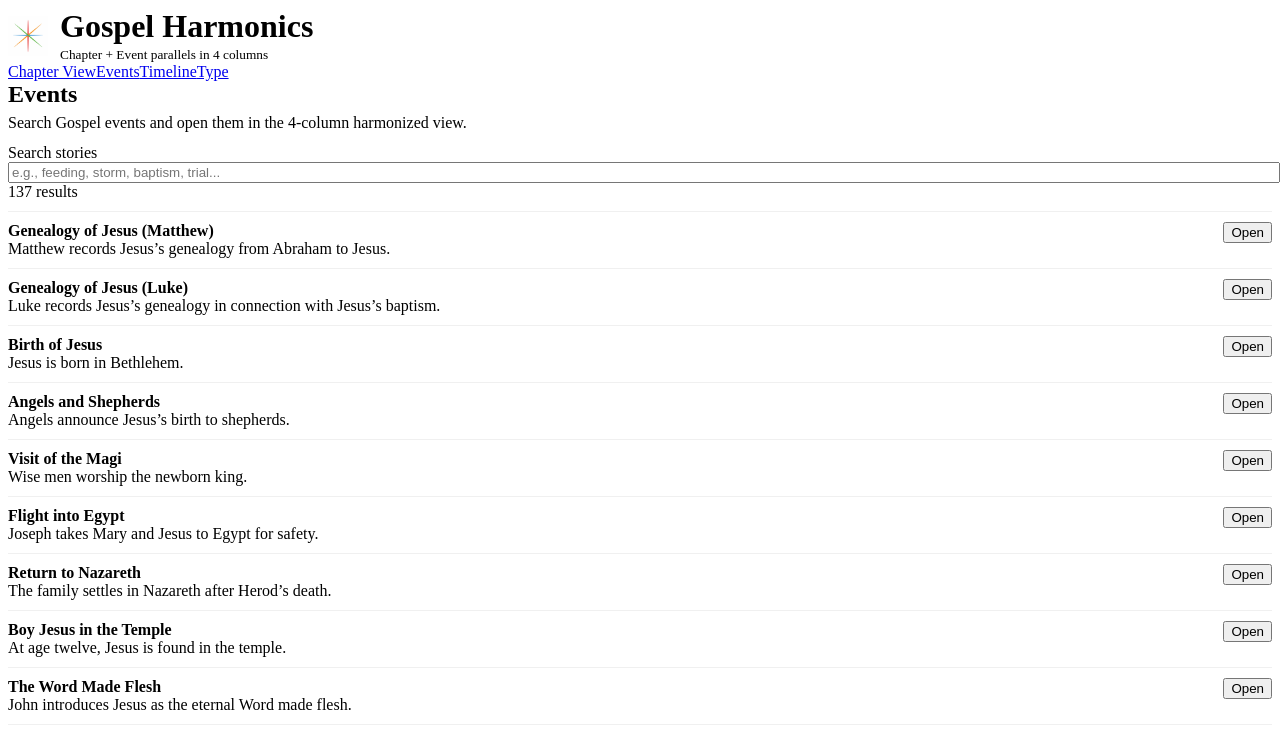
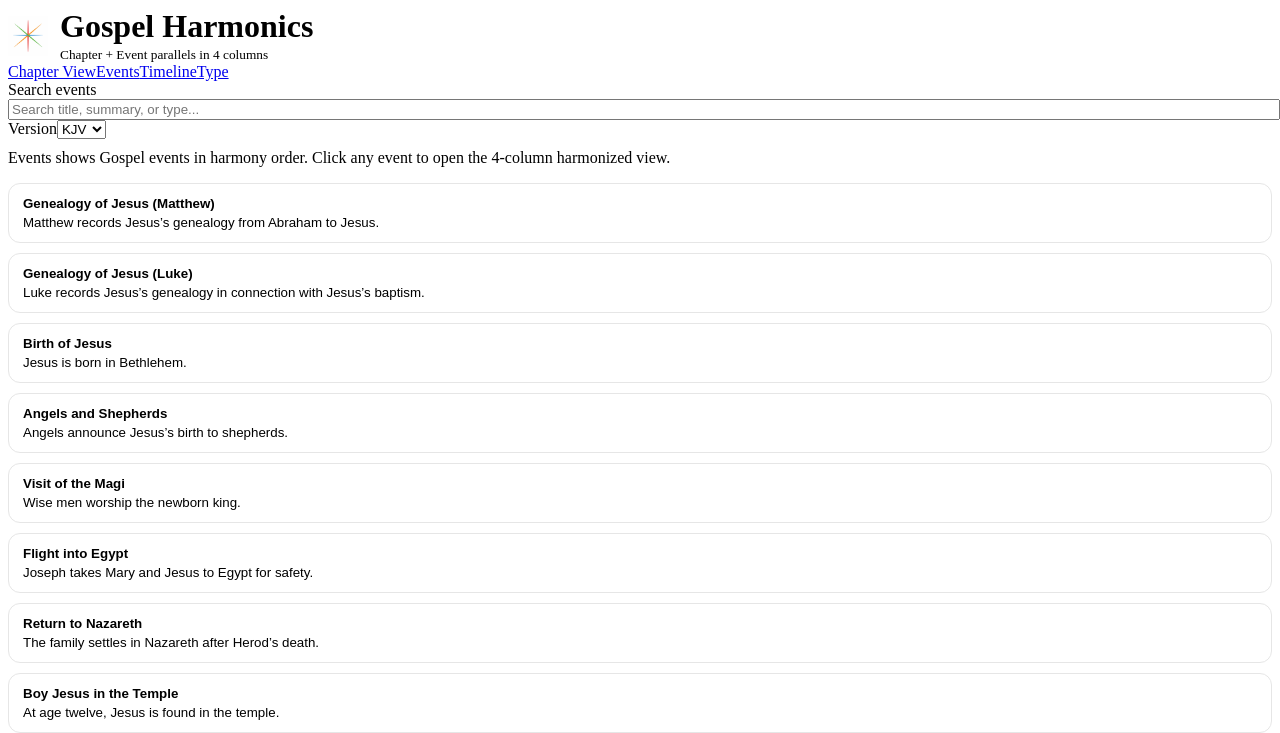
Before and after one commit to DaveRJ-AI/Gospel-Harmony, a React (Vite) app: page /stories in a window 1280 px wide. Shown: the top 733 px of the page. Built offline with nearby package versions, Linux system fonts and the light colour scheme; the HTML template or start-up script is replaced by a standard one.

Commit message:
Nav updates 3 14

```diff
--- a/src/pages/ChapterView.tsx
+++ b/src/pages/ChapterView.tsx
@@ -1,11 +1,17 @@
 import React from "react";
-import BookChapterPicker from "../components/BookChapterPicker";
 import ColumnGrid, { type ColumnBlock } from "../components/ColumnGrid";
 import { getChapter, getPassage, type PassageRef } from "../lib/bible";
 import { loadHarmony, pericopesForChapter, passageForBook } from "../lib/harmony";
-import { otherGospels, type Gospel, type Version } from "../lib/refs";
+import { GOSPELS, otherGospels, type Gospel, type Version } from "../lib/refs";
 
 type ChapterVerse = { book: Gospel; chapter: number; verse: number; text: string };
+
+const CHAPTER_COUNTS: Record<Gospel, number> = {
+  Matthew: 28,
+  Mark: 16,
+  Luke: 24,
+  John: 21,
+};
 
 function pos(ch: number, v: number) {
   return ch * 1000 + v;
@@ -26,6 +32,44 @@ function overlapWithinChapter(ref: PassageRef, chapter: number) {
   };
 }
 
+function formatPassageRef(ref: PassageRef) {
+  if (ref.startChapter === ref.endChapter) {
+    if (ref.startVerse === ref.endVerse) {
+      return `${ref.book} ${ref.startChapter}:${ref.startVerse}`;
+    }
+    return `${ref.book} ${ref.startChapter}:${ref.startVerse}-${ref.endVerse}`;
+  }
+
+  return `${ref.book} ${ref.startChapter}:${ref.startVerse}-${ref.endChapter}:${ref.endVerse}`;
+}
+
+function SelectionPill({
+  active,
+  onClick,
+  children,
+}: {
+  active: boolean;
+  onClick: () => void;
+  children: React.ReactNode;
+}) {
+  return (
+    <button
+      type="button"
+      onClick={onClick}
+      style={{
+        padding: "8px 12px",
+        borderRadius: 999,
+        border: active ? "1px solid #6b7280" : "1px solid #d1d5db",
+        background: active ? "#eef2ff" : "#fff",
+        fontWeight: active ? 700 : 500,
+        cursor: "pointer",
+      }}
+    >
+      {children}
+    </button>
+  );
+}
+
 export default function ChapterView() {
   const [version, setVersion] = React.useState<Version>("KJV");
   const [book, setBook] = React.useState<Gospel>("Matthew");
@@ -35,8 +79,6 @@ export default function ChapterView() {
   const [showDifferences, setShowDifferences] = React.useState(false);
 
   const [activeBlockId, setActiveBlockId] = React.useState<string | null>(null);
-
-  // Increment this to tell ColumnGrid to scroll the primary column to the top
   const [scrollPrimaryToTopSignal, setScrollPrimaryToTopSignal] = React.useState(0);
 
   const [error, setError] = React.useState<string | null>(null);
@@ -50,7 +92,13 @@ export default function ChapterView() {
     John: [],
   });
 
-  // When selection changes, scroll primary column to top
+  React.useEffect(() => {
+    const maxChapter = CHAPTER_COUNTS[book];
+    if (chapter > maxChapter) {
+      setChapter(maxChapter);
+    }
+  }, [book, chapter]);
+
   React.useEffect(() => {
     setScrollPrimaryToTopSignal((n) => n + 1);
   }, [book, chapter, version]);
@@ -64,16 +112,9 @@ export default function ChapterView() {
 
       try {
         const harmony = await loadHarmony();
-
-        // Full chapter text (always displayed in primary)
         const chapterVerses = (await getChapter(version, book, chapter)) as ChapterVerse[];
-
-        // Pericopes that touch this chapter in the primary gospel
         const pericopes = pericopesForChapter(harmony, book, chapter);
 
-        // Build PRIMARY blocks in reading order:
-        // - gaps (unmapped verses) become blocks too (no title)
-        // - pericope ranges become titled blocks
         const ranges: Array<{
           blockId: string;
           title?: string;
@@ -90,7 +131,7 @@ export default function ChapterView() {
 
           ranges.push({
             blockId: p.pericopeId,
-            title: p.title,
+            title: `${p.title} — ${formatPassageRef(clipped)}`,
             start: pos(chapter, clipped.startVerse),
             end: pos(chapter, clipped.endVerse),
           });
@@ -109,7 +150,6 @@ export default function ChapterView() {
         let cursor = pos(chapter, 1);
 
         for (const r of ranges) {
-          // Gap before story
           if (cursor < r.start) {
             const gapVerses = takeVerses(cursor, r.start - 1);
             if (gapVerses.length > 0) {
@@ -120,7 +160,6 @@ export default function ChapterView() {
             }
           }
 
-          // Story block (titled)
           const storyVerses = takeVerses(r.start, r.end);
           if (storyVerses.length > 0) {
             primary.push({
@@ -133,7 +172,6 @@ export default function ChapterView() {
           cursor = Math.max(cursor, r.end + 1);
         }
 
-        // Trailing gap to end of chapter
         const lastVerseNum = chapterVerses.length ? chapterVerses[chapterVerses.length - 1].verse : 0;
         const endPos = pos(chapter, lastVerseNum || 999);
 
@@ -147,12 +185,17 @@ export default function ChapterView() {
           }
         }
 
-        // Build OTHER columns: pericope-aligned blocks only (same pericopeId blockId)
         const others = otherGospels(book);
-        const otherMap: Record<Gospel, ColumnBlock[]> = { Matthew: [], Mark: [], Luke: [], John: [] };
+        const otherMap: Record<Gospel, ColumnBlock[]> = {
+          Matthew: [],
+          Mark: [],
+          Luke: [],
+          John: [],
+        };
 
         for (const og of others) {
           const blocks: ColumnBlock[] = [];
+
           for (const pericope of pericopes) {
             const ref = passageForBook(harmony, pericope.pericopeId, og);
 
@@ -167,11 +210,12 @@ export default function ChapterView() {
               const verses = await getPassage(version, ref);
               blocks.push({
                 blockId: pericope.pericopeId,
-                title: pericope.title,
+                title: `${pericope.title} — ${formatPassageRef(ref)}`,
                 verses,
               });
             }
           }
+
           otherMap[og] = blocks;
         }
 
@@ -180,7 +224,6 @@ export default function ChapterView() {
         setPrimaryBlocks(primary);
         setOtherBlocks(otherMap);
 
-        // Initialize active story block to the first titled story
         const firstStory = primary.find((b) => !!b.title);
         setActiveBlockId(firstStory?.blockId ?? null);
       } catch (e: any) {
@@ -198,25 +241,60 @@ export default function ChapterView() {
   }, [version, book, chapter]);
 
   const others = otherGospels(book);
+  const chapterButtons = Array.from({ length: CHAPTER_COUNTS[book] }, (_, i) => i + 1);
 
   return (
     <div>
-      <BookChapterPicker
-        version={version}
-        setVersion={setVersion}
-        book={book}
-        setBook={setBook}
-        chapter={chapter}
-        setChapter={setChapter}
-      />
+      <div className="card">
+        <div style={{ display: "grid", gap: 14 }}>
+          <div className="row" style={{ alignItems: "flex-end", justifyContent: "space-between", gap: 16 }}>
+            <div>
+              <label>Version</label>
+              <select value={version} onChange={(e) => setVersion(e.target.value as Version)}>
+                <option value="KJV">KJV</option>
+                <option value="ESV">ESV</option>
+              </select>
+            </div>
+
+            <div style={{ flex: 1 }}>
+              <label>Primary Gospel</label>
+              <div style={{ display: "flex", flexWrap: "wrap", gap: 8 }}>
+                {GOSPELS.map((g) => (
+                  <SelectionPill
+                    key={g}
+                    active={book === g}
+                    onClick={() => {
+                      setBook(g);
+                      setChapter(1);
+                    }}
+                  >
+                    {g}
+                  </SelectionPill>
+                ))}
+              </div>
+            </div>
+          </div>
+
+          <div>
+            <label>Select chapter</label>
+            <div style={{ display: "flex", flexWrap: "wrap", gap: 8 }}>
+              {chapterButtons.map((ch) => (
+                <SelectionPill key={ch} active={chapter === ch} onClick={() => setChapter(ch)}>
+                  {ch}
+                </SelectionPill>
+              ))}
+            </div>
+          </div>
+        </div>
+      </div>
 
       <div className="card" style={{ marginTop: 10 }}>
-        <div className="row" style={{ alignItems: "center", justifyContent: "space-between" }}>
-          <div className="muted">
+        <div className="row" style={{ alignItems: "center", justifyContent: "space-between", gap: 16 }}>
+          <div className="muted" style={{ flex: 1 }}>
             Sync keeps the same story aligned across columns. Differences highlights words unique to each Gospel’s telling.
           </div>
 
-          <div className="row" style={{ alignItems: "center" }}>
+          <div className="row" style={{ alignItems: "center", gap: 12 }}>
             <div>
               <label style={{ margin: 0 }}>Sync</label>
               <select value={enableSync ? "on" : "off"} onChange={(e) => setEnableSync(e.target.value === "on")}>
@@ -244,6 +322,7 @@ export default function ChapterView() {
           {error}
         </p>
       ) : null}
+
       {loading ? <p className="muted">Loading…</p> : null}
 
       <ColumnGrid
--- a/src/pages/StoriesIndex.tsx
+++ b/src/pages/StoriesIndex.tsx
@@ -1,24 +1,42 @@
 import React from "react";
 import { useNavigate } from "react-router-dom";
-import StorySearch from "../components/StorySearch";
-import { loadHarmony } from "../lib/harmony";
+import { loadHarmony, type Pericope } from "../lib/harmony";
+import type { Version } from "../lib/refs";
 
 export default function StoriesIndex() {
   const nav = useNavigate();
+
+  const [version, setVersion] = React.useState<Version>("KJV");
+  const [query, setQuery] = React.useState("");
   const [error, setError] = React.useState<string | null>(null);
-  const [pericopes, setPericopes] = React.useState<any[]>([]);
+  const [pericopes, setPericopes] = React.useState<Pericope[]>([]);
+  const [loading, setLoading] = React.useState(true);
 
   React.useEffect(() => {
     let alive = true;
 
     (async () => {
       try {
+        setLoading(true);
+        setError(null);
+
         const h = await loadHarmony();
         if (!alive) return;
-        setPericopes(h.pericopes);
+
+        const sorted = [...h.pericopes].sort((a, b) => {
+          const sa = a.sortOrder ?? 999999;
+          const sb = b.sortOrder ?? 999999;
+          if (sa !== sb) return sa - sb;
+          return a.title.localeCompare(b.title);
+        });
+
+        setPericopes(sorted);
       } catch (e: any) {
         if (!alive) return;
         setError(e?.message ?? "Failed to load events");
+      } finally {
+        if (!alive) return;
+        setLoading(false);
       }
     })();
 
@@ -27,18 +45,78 @@ export default function StoriesIndex() {
     };
   }, []);
 
+  const filtered = React.useMemo(() => {
+    const q = query.trim().toLowerCase();
+    if (!q) return pericopes;
+
+    return pericopes.filter((p) => {
+      const hay = [p.title, p.summary, ...(p.tags || [])].join(" ").toLowerCase();
+      return hay.includes(q);
+    });
+  }, [pericopes, query]);
+
   if (error) return <p className="error">{error}</p>;
 
   return (
     <div>
-      <div className="card" style={{ marginBottom: 12 }}>
-        <h2 style={{ margin: "0 0 6px 0" }}>Events</h2>
-        <p className="muted" style={{ margin: 0 }}>
-          Search Gospel events and open them in the 4-column harmonized view.
+      <div className="card">
+        <div className="row" style={{ alignItems: "flex-end", justifyContent: "space-between", gap: 16 }}>
+          <div style={{ flex: 1, minWidth: 280 }}>
+            <label>Search events</label>
+            <input
+              value={query}
+              onChange={(e) => setQuery(e.target.value)}
+              placeholder="Search title, summary, or type..."
+              style={{ width: "100%" }}
+            />
+          </div>
+
+          <div>
+            <label>Version</label>
+            <select value={version} onChange={(e) => setVersion(e.target.value as Version)}>
+              <option value="KJV">KJV</option>
+              <option value="ESV">ESV</option>
+            </select>
+          </div>
+        </div>
+
+        <p className="muted" style={{ marginTop: 10 }}>
+          Events shows Gospel events in harmony order. Click any event to open the 4-column harmonized view.
         </p>
       </div>
 
-      <StorySearch pericopes={pericopes} onPick={(id) => nav(`/story/${id}`)} />
+      {loading ? <p className="muted" style={{ marginTop: 12 }}>Loading events…</p> : null}
+
+      {!loading ? (
+        <div style={{ marginTop: 12 }}>
+          {filtered.map((p) => (
+            <button
+              key={p.pericopeId}
+              onClick={() => nav(`/story/${p.pericopeId}?version=${version}`)}
+              style={{
+                display: "block",
+                width: "100%",
+                textAlign: "left",
+                marginBottom: 10,
+                padding: "12px 14px",
+                borderRadius: 12,
+                border: "1px solid #e6e6e6",
+                background: "#fff",
+                cursor: "pointer",
+              }}
+            >
+              <div style={{ fontWeight: 700, marginBottom: 4 }}>{p.title}</div>
+              <div className="muted">{p.summary}</div>
+            </button>
+          ))}
+
+          {filtered.length === 0 ? (
+            <div className="card">
+              <p className="muted">No events matched your search.</p>
+            </div>
+          ) : null}
+        </div>
+      ) : null}
     </div>
   );
 }
```
Also changed, not shown: src/pages/TimelineView.tsx (+82 -13 lines), 2 other files (tests, documents, lock files or other folders).
